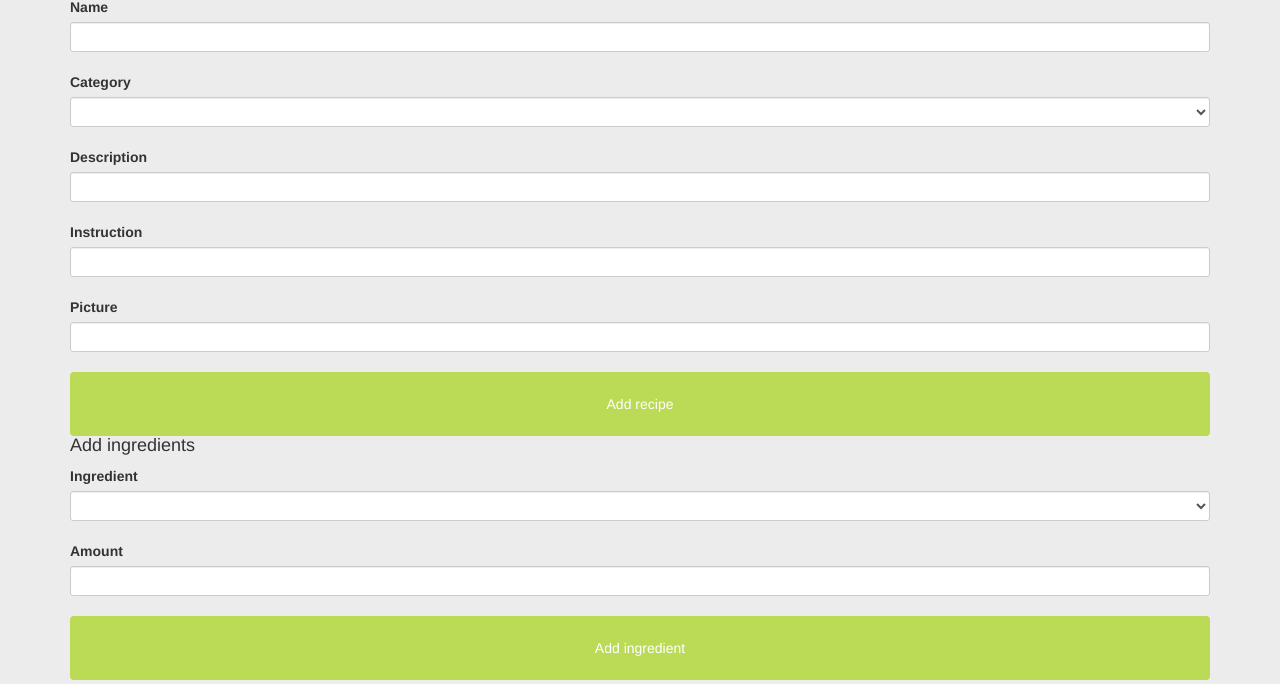
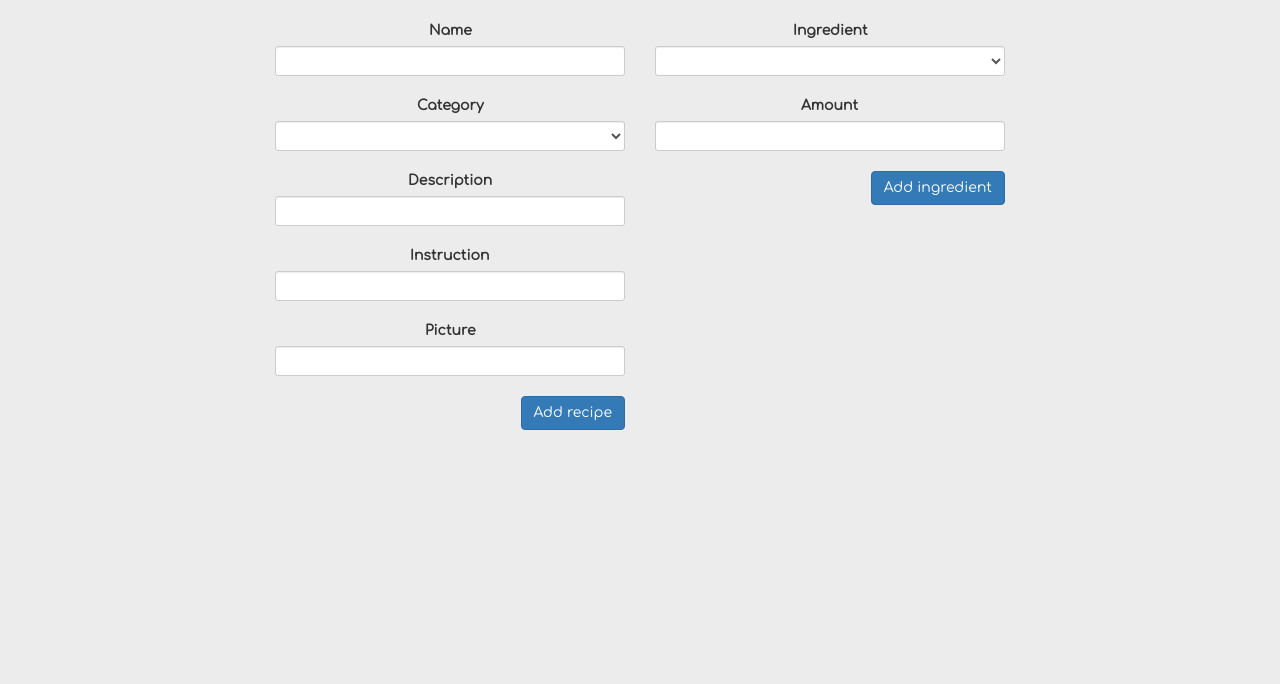
Before and after one commit to GustavAndersson/RecipeClient, a website: page public_html/index.html at #!/addRecipe in a window 1280 px wide. Shown: the part 116-800 px from the top of the page. Drawn offline with Linux system fonts and the light colour scheme; no server answers.

Commit message:
CSS changes

```diff
--- a/public_html/css/addRecipe.css
+++ b/public_html/css/addRecipe.css
@@ -1,3 +1,11 @@
 .addRecipe{
     padding-top:50px;
 }
+
+.inputBox{
+    padding-top: 3vh;
+}
+
+.fieldBox{
+    text-align:center;
+}
--- a/public_html/css/home.css
+++ b/public_html/css/home.css
@@ -8,6 +8,8 @@
 
 body{
     background-color: #ECECEC;
+    font-family: 'Comfortaa', cursive;
+
 }
 
 .author-text{
--- a/public_html/css/main.css
+++ b/public_html/css/main.css
@@ -60,8 +60,6 @@
 }
 
 .btn{
-    background-color: #BBDA55;
     float: right;
     color: white;
-    height: 8vh;
 }
--- a/public_html/css/recipe.css
+++ b/public_html/css/recipe.css
@@ -18,3 +18,7 @@
     width: 136px;
     opacity: 0.7;
 }
+
+.description{
+    font-style: italic;
+}
--- a/public_html/index.html
+++ b/public_html/index.html
@@ -7,6 +7,7 @@
         <link href="bower_components/bootstrap/dist/css/bootstrap.min.css" rel="stylesheet" type="text/css"/>
         <link href="bower_components/hover/css/hover-min.css" rel="stylesheet" type="text/css"/>
         <link href="font-awesome-4.7.0/css/font-awesome.min.css" rel="stylesheet" type="text/css"/>
+        <link href="https://fonts.googleapis.com/css?family=Comfortaa|Dancing+Script|Questrial" rel="stylesheet">
         <link href="css/main.css" rel="stylesheet" type="text/css"/>
         <link href="css/home.css" rel="stylesheet" type="text/css"/>
         <link href="css/recipe.css" rel="stylesheet" type="text/css"/>
--- a/public_html/templates/addRecipe.html
+++ b/public_html/templates/addRecipe.html
@@ -1,38 +1,57 @@
 <div class="container addRecipe" ng-controller="addRecipeCtrl">
+    <h2 style="text-align:center;">Add recipe to FoodBase</h2>
+    <div class="inputBox col-md-4 col-md-offset-2 col-sm-4 col-sm-offset-2">
         <form>
-        <h2 style="text-align:center;">Add recpie</h2>
             <div class="form-group-sm">
+                <div class="fieldBox">
                     <label class="hvr-underline-from-center">Name</label>
                     <input class="form-control" ng-model="name" type="text"><br/>
+                </div>
 
+                <div class="fieldBox">
                     <label class="hvr-underline-from-center">Category</label>
                     <select class="form-control" ng-model="categoryID" ng-selected="x()">
                         <option ng-repeat="categori in categories" value="{{categori.id}}">{{categori.name}}</option>
                     </select><br/>
+                </div>
 
+                <div class="fieldBox">
                     <label class="hvr-underline-from-center">Description</label>
                     <input class="form-control" ng-model="description" type="text"><br/>
+                </div>
 
+                <div class="fieldBox">
                     <label class="hvr-underline-from-center">Instruction</label>
                     <input class="form-control" ng-model="instruction" type="text"><br/>
+                </div>
 
+                <div class="fieldBox">
                     <label class="hvr-underline-from-center">Picture</label>
                     <input class="form-control" ng-model="picture" type="text"><br/>
+                </div>
 
             </div>
-        <input class="btn btn-block" ng-click="addRecipe()" type="submit" value="Add recipe"/>
+            <input class="btn btn-primary" ng-click="addRecipe()" type="submit" value="Add recipe"/>
         </form>
+    </div>
 
+    <div class="inputBox col-md-4 col-sm-4">
         <form>
             <div class="form-group-sm">
-            <h4>Add ingredients</h4>
+                <div class="fieldBox">
                     <label class="hvr-underline-from-center">Ingredient</label>
                     <select class="form-control" ng-model="ingredient_id" ng-selected="k()">
                         <option ng-repeat="ingredient in ingredients" value="{{ingredient.id}}">{{ingredient.name}}</option>
                     </select><br/>
+                </div>
+
+                <div class="fieldBox">
                     <label class="hvr-underline-from-center">Amount</label>
                     <input class="form-control" ng-model="amount" type="text"><br/>
-            <input class="btn btn-block" ng-click="addIngredientToRecipe()" type="submit" value="Add ingredient"/>
+                </div>
+
+                <input class="btn btn-primary" ng-click="addIngredientToRecipe()" type="submit" value="Add ingredient"/>
             </div>
         </form>
     </div>
+</div>
--- a/public_html/templates/header.html
+++ b/public_html/templates/header.html
@@ -36,7 +36,7 @@
                     </div>
 
                     <div class="modal-footer">
-                        <input class="btn btn-block" ng-click="createUser()" type="submit" value="Submit" data-dismiss="modal"/>
+                        <input class="btn btn-primary" ng-click="createUser()" type="submit" value="Submit" data-dismiss="modal"/>
                     </div>
                 </form>
             </div>
```
Also changed, not shown: public_html/templates/home.html (+2 -4 lines), public_html/templates/recipe.html (+7 -5 lines). Lines whose indentation alone changed are shown as unchanged.
